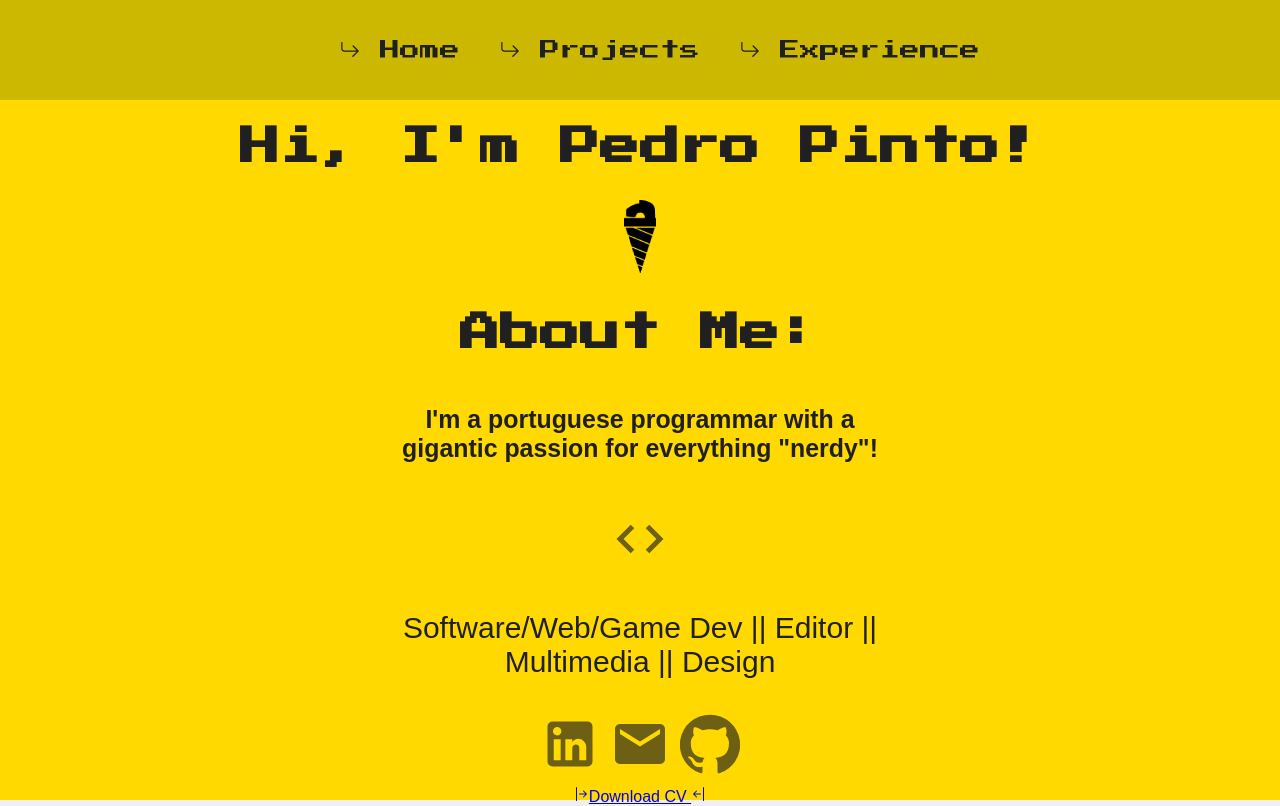
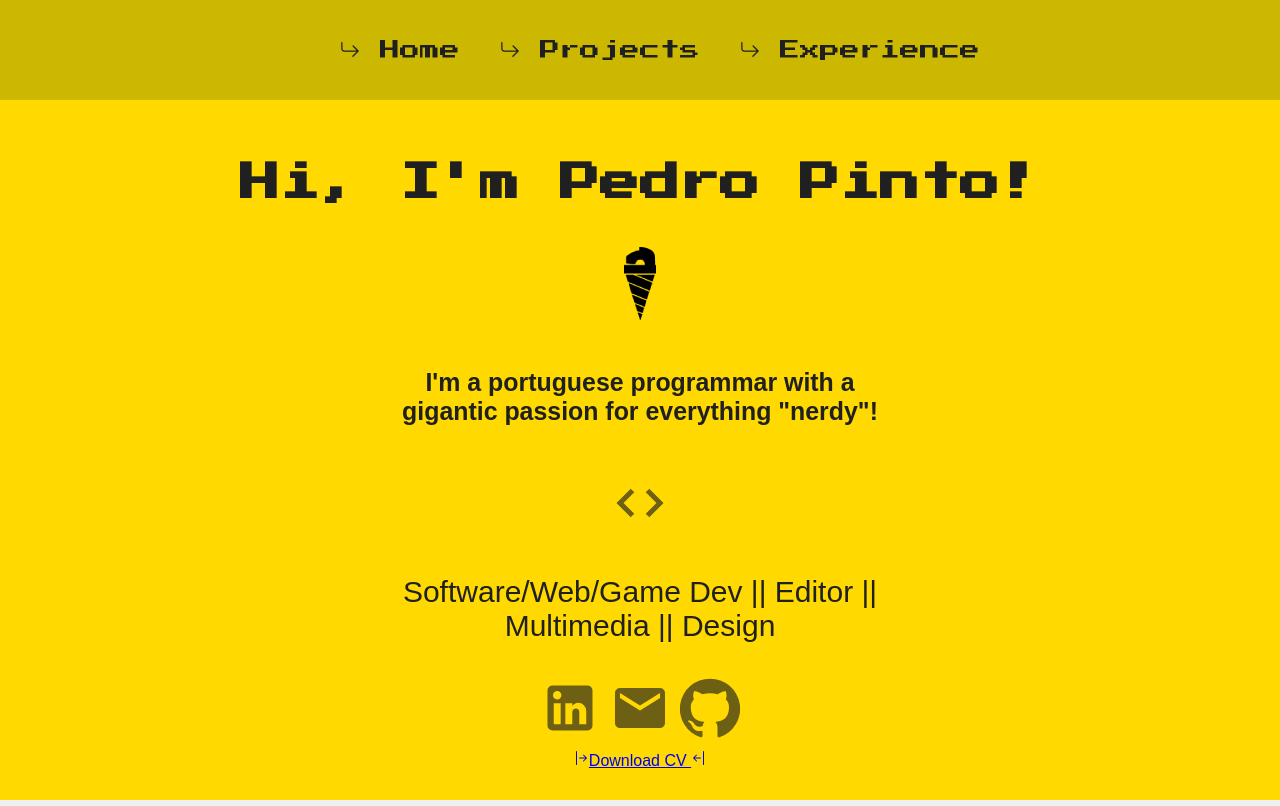
Before and after one commit to HidekiTheDm/hidekithedm.github.io, a React (Create React App) app: page / in a window 1280 px wide. Shown: the top 806 px of the page. Built offline with nearby package versions, Linux system fonts and the light colour scheme.

Commit message:
Update Home.js

```diff
--- a/src/pages/Home.js
+++ b/src/pages/Home.js
@@ -22,7 +22,6 @@ function Home() {
         <h2> Hi, I'm Pedro Pinto!</h2>
         <div className="prompt">
           <img src={drillspacer}></img>
-        <h2> About Me:</h2>
           <h5>I'm a portuguese programmar with a gigantic passion for everything "nerdy"!</h5>
           <BiCode/><p>Software/Web/Game Dev || Editor || Multimedia || Design </p>
             <a href="https://www.linkedin.com/in/pedro-pinto-ipv/" target="_blank"><LinkedInIcon /></a>
```
Lines whose indentation alone changed are shown as unchanged.
